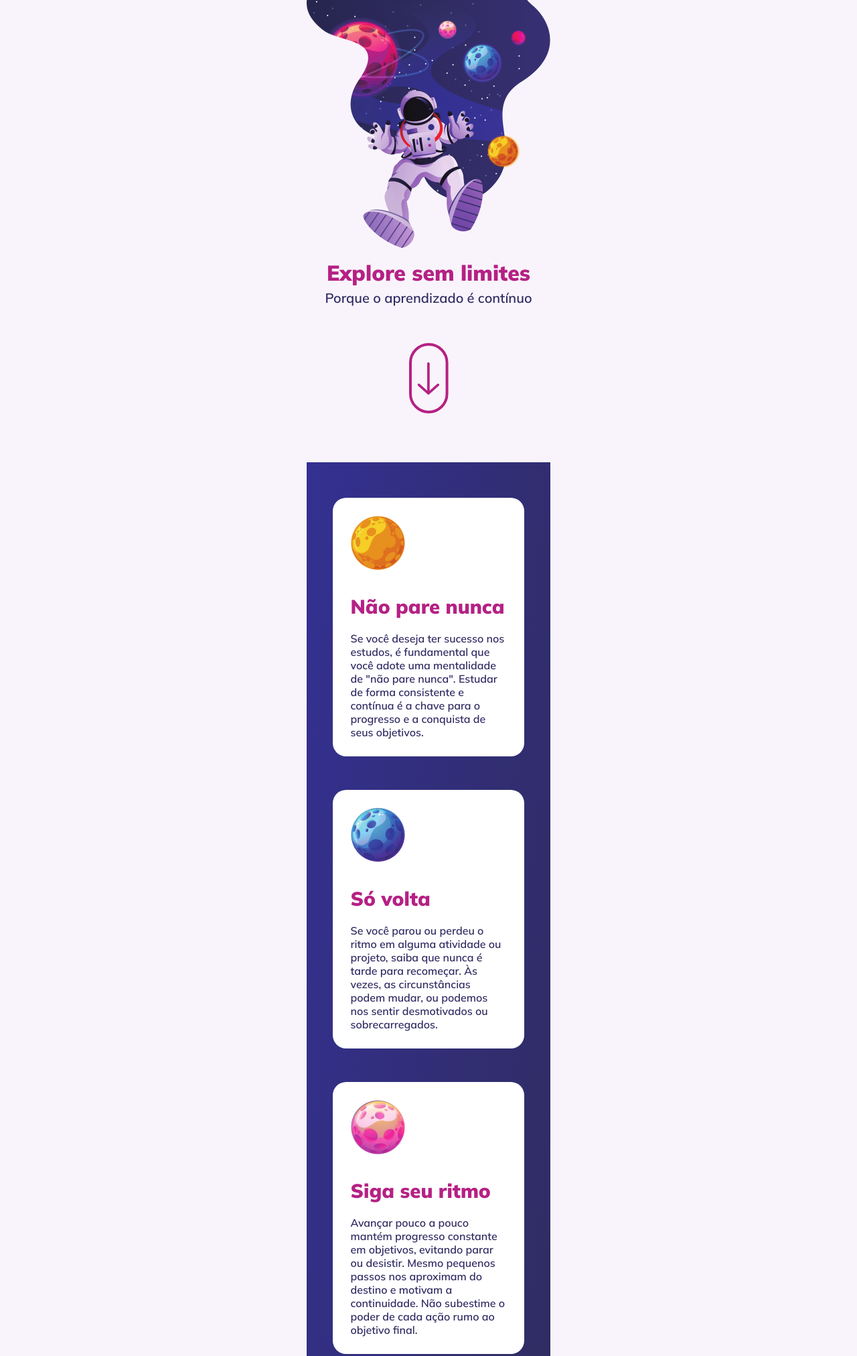
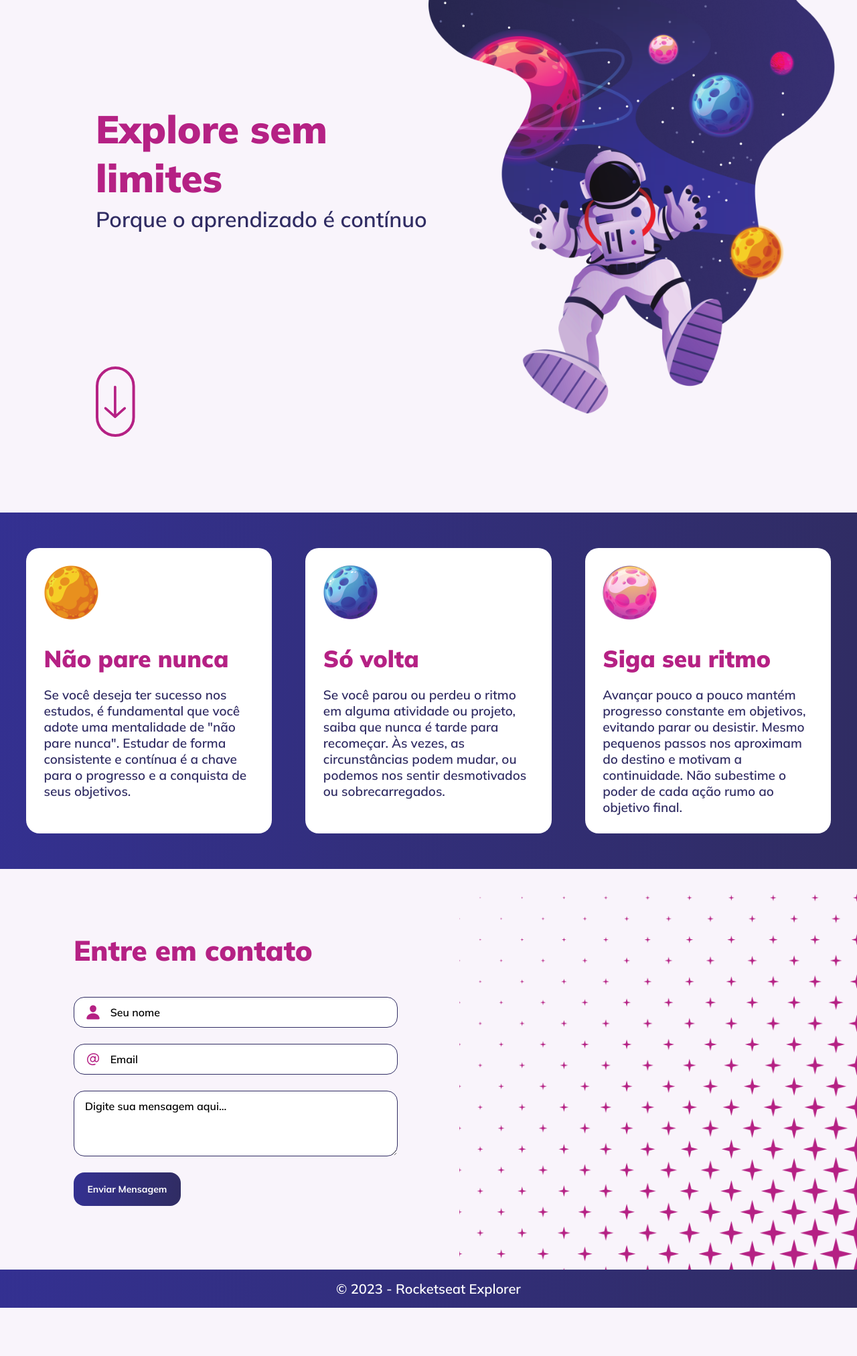
Before and after one commit to fernandoalvesrufino/explore-sem-limites, a plain HTML site: page index.html in a window 1280 px wide. Shown: the top 2024 px of the page at 67% size. After the commit the page ends 1952 px from the top, so only its background shows below. Drawn offline with Linux system fonts and the light colour scheme.

Commit message:
finalizando o projeto

```diff
--- a/index.html
+++ b/index.html
@@ -13,14 +13,16 @@
     <title>Explore sem limites</title>
   </head>
   <body>
-    <div id="app">
+    <main id="app">
       <section class="main">
-        <img class="astronaut" src="./assets/astronaut.png" alt="Imagem de um astronauta">
+        <img class="astronaut" src="./assets/astronaut-2.png" alt="Imagem de um astronauta">
+        <div>
           <h1>Explore sem limites</h1>
           <p>Porque o aprendizado é contínuo</p>
           <a href="#cards">
             <img class="arrow" src="./assets/arrow.svg" alt="Seta para a próxima seção">
           </a>
+        </div>
       </section>
 
       <section class="cards" id="cards">
@@ -44,8 +46,7 @@
       </section>
 
       <section class="contact">
-        <img src="./assets/bg.png" alt="Imagem de fundo">
-
+        <div class="box">
           <h2>Entre em contato</h2>
 
           <form id="form">
@@ -69,10 +70,13 @@
                 Enviar mensagem
               </p>
             </button>
+          </form>
+        </div>
 
-        </form>
+        <img src="./assets/bg.png" alt="Imagem de fundo">
+
       </section>
-    </div>
+    </main>
 
     <footer>
       <p>© 2023 - Rocketseat Explorer</p>
--- a/style.css
+++ b/style.css
@@ -49,6 +49,9 @@ body, #app, .main, .contact {
 .main {
   display: flex;
   flex-direction: column;
+
+  padding-left: 3.3rem;
+  padding-right: 3.3rem;
 
   padding-bottom: 9.3rem;
 }
@@ -106,6 +109,12 @@ h1, h2 {
   border-radius: 2rem;
 
   background: var(--bg-card);
+
+  transition: all 0.2s ease;
+}
+
+.card:hover {
+  transform: scale(0.975);
 }
 
 .card img {
@@ -239,9 +248,121 @@ footer p {
       transform: translateY(0);
   }
   50% {
-      transform: translateY(20px); /* Ajuste a distância da animação para cima */
+      transform: translateY(2rem); /* Ajuste a distância da animação para cima */
   }
   100% {
       transform: translateY(0);
   }
 }
+
+@media screen and (min-width: 356px) {
+  #app {
+    max-width: 100%;
+  }
+
+  section {
+    padding-left: 11rem;
+    padding-right: 11rem;
+  }
+
+}
+
+
+@media screen and (min-width: 983px) {
+  #app {
+    max-width: 100%;
+  }
+
+  .main {
+    height: 100%;
+    padding-bottom: 13rem;
+
+    display: grid;
+    grid-template-columns: repeat(2, 1fr);
+  }
+
+  .main div {
+    padding-left: 11rem;
+    padding-top: 5rem;
+    height: 100%;
+
+    display: flex;
+    flex-direction: column;
+    align-items: start;
+    justify-content: end;
+  }
+
+  .main div h1, .main div p {
+    text-align: left;
+  }
+
+  /* .main div h1 {
+    padding-top: 31.2rem;
+  } */
+
+  .main div h1 {
+    font-size: 5.8rem;
+  }
+
+  .main div p {
+    padding-bottom: 18rem;
+    font-size: 3.2rem;
+
+  }
+
+  .main a {
+    display: block;
+  }
+
+  .astronaut {
+    order: 2;
+    width: 100%;
+  }
+
+  .cards {
+    display: grid;
+    grid-template-columns: repeat(3, 1fr);
+  }
+
+  .cards h2 {
+    font-size: 3.5rem;
+  }
+  .cards p {
+    font-size: 1.9rem;
+  }
+
+  .contact {
+    padding: 0;
+    display: grid;
+
+    grid-template-columns: repeat(2, 1fr);
+    gap: 9.2rem;
+
+    align-items: end;
+
+    /* width: 100%; */
+  }
+
+  .contact h2 {
+    font-size: 4.2rem;
+  }
+
+  .contact .box {
+    width: 100%;
+    padding: 9.5rem 0 9.5rem 11rem;
+  }
+
+  .contact img {
+    display: block;
+    width: 100%;
+    align-items: end;
+  }
+
+  input, textarea {
+    font-size: 1.6rem;
+  }
+
+  button p {
+    font-size: 1.4rem;
+  }
+}
```
Also changed, not shown: assets/astronaut-2.png (added). Lines whose indentation alone changed are shown as unchanged.
